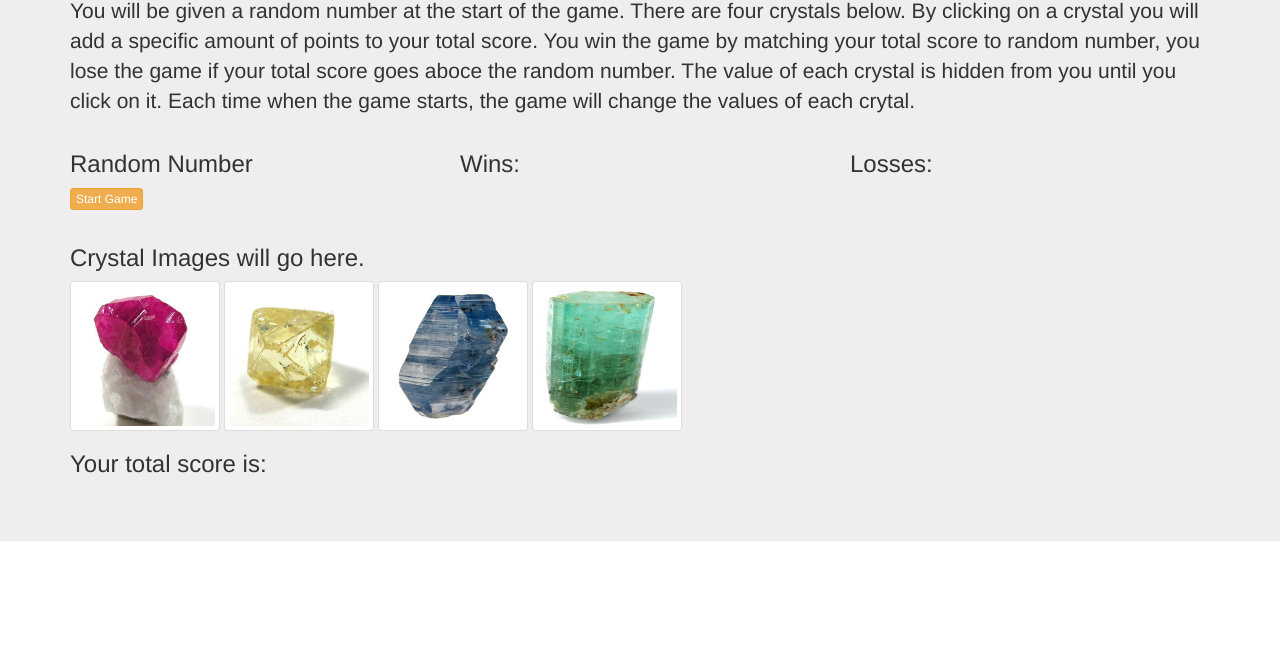
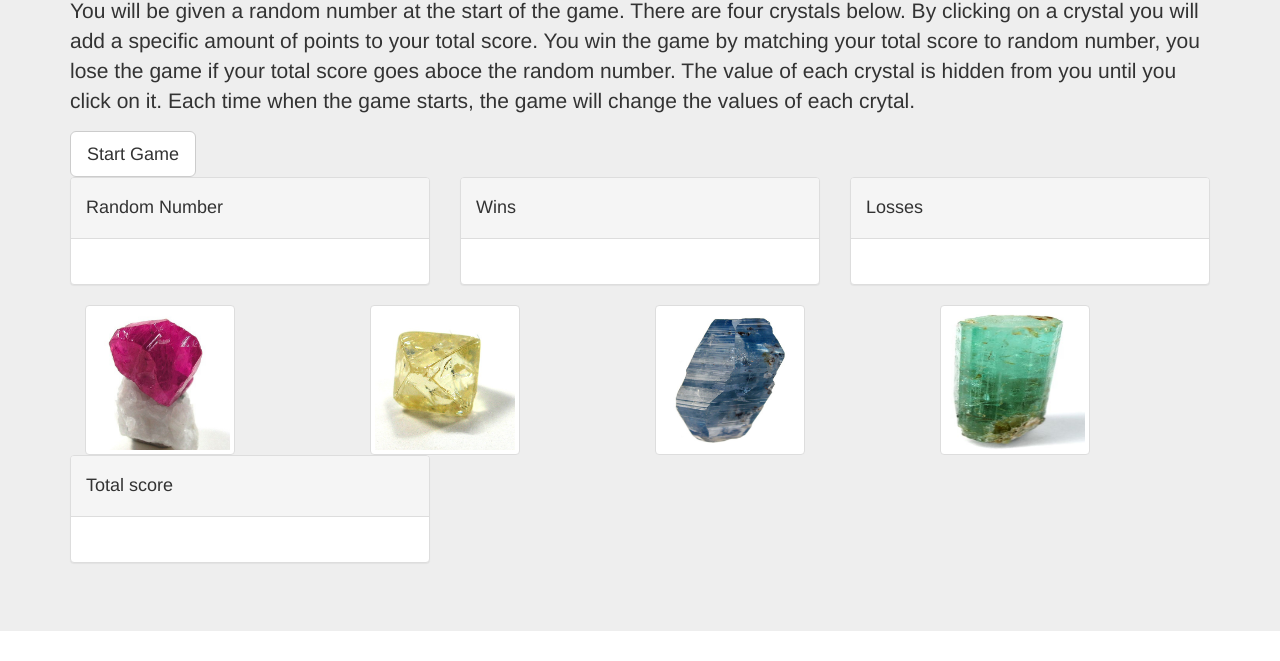
Before and after one commit to NancyDLL/week-4-game-crystal, a plain HTML site: page index.html in a window 1280 px wide. Shown: the part 151-812 px from the top of the page. Drawn offline with nearby package versions, Linux system fonts and the light colour scheme.

Commit message:
added more styling to the html and added the random number generation for crystals.

```diff
--- a/assets/javascript/game.js
+++ b/assets/javascript/game.js
@@ -15,13 +15,16 @@ $(".theme-button").on("click", function() {
 	//matchNum = $('#ranNum');
 	$("#ranNum").html(matchNum);
 	//Generate a random number between 1 to 12 for rubyNum - diamondNum - sapphireNum - emeraldNum
-			//Math.floor(Math.random() * 12) + 1;
-		//function numGenerator(){}
-			//These variables created within bigger function:
-				//rubyNum
-				//diamondNum
-				//sapphireNum
-				//emeraldNum
+	var rubyNum = Math.floor(Math.random() * 12) + 1;
+	console.log("The number for ruby is " + rubyNum);
+	var diamondNum = Math.floor(Math.random() * 12) + 1;
+	console.log("The number for diamond is " + diamondNum);
+	var sapphireNum = Math.floor(Math.random() * 12) + 1;
+	console.log("The number for sapphire is " + sapphireNum);
+	var emeraldNum = Math.floor(Math.random() * 12) + 1;
+	console.log("The number for emerald is " + emeraldNum);
+
+
 		//yourScore is populated by the clicks on each gem image.
 		//function gemAdder(){}
 			//capture in the variable yourScore the value of the image clicked each time
@@ -36,7 +39,8 @@ $(".theme-button").on("click", function() {
 					//
 			//else more than -> count loss, reset matchNum and gems and start a new round.
 				//use JQuery to display loss in the loss div
-					//
+	$("#winCount").html(wins);
+	$("#lossCount").html(losses);
 });
 //Considerations
 	//The variable for each gem would need to be held within the function for each gem.
--- a/index.html
+++ b/index.html
@@ -20,39 +20,60 @@
 		<div class="container">
 			<h1>The Crystal Collector!</h1>
 			<p>You will be given a random number at the start of the game. There are four crystals below. By clicking on a crystal you will add a specific amount of points to your total score. You win the game by matching your total score to random number, you lose the game if your total score goes aboce the random number. The value of each crystal is hidden from you until you click on it. Each time when the game starts, the game will change the values of each crytal.</p>
-
+			<button class="btn btn-default btn-lg theme-button">Start Game</button>
 		</div>
 		<div class="container">
 			<div class="row">
 				<div class="col-md-4">
-					<h3>Random Number</h3>
-					<!-- <button onclick="document.getElementById('startButton').innerHTML = getRndInteger(19,120)">Start Game</button>
-					<p id="startButton"></p> -->
-					 <button class="btn btn-warning btn-xs theme-button">Start Game</button>
-					<p><span id="ranNum"></span></p>
+					<div class="panel panel-default">
+						<div class="panel-heading">
+							<h4>Random Number</h4>
+						</div>
+						<div class="panel-body">
+							<p><span id="ranNum"></span></p>
+						</div>
+					</div>
 				</div>
 				<div class="col-md-4">
-					<h3>Wins:</h3>
-					<p><span id="winCount"></span></p>
+					<div class="panel panel-default">
+						<div class="panel-heading">
+							<h4>Wins</h4>
+						</div>
+						<div class="panel-body">
+							<p><span id="winCount"></span></p>
+						</div>
+					</div>
 				</div>
 				<div class="col-md-4">
-					<h3>Losses:</h3>
-					<p><span id="lossCount"></span></p>
+					<div class="panel panel-default">
+						<div class="panel-heading">
+							<h4>Losses</h4>
+						</div>
+						<div class="panel-body">
+							<p><span id="lossCount"></span></p>
+						</div>
+					</div>
 				</div>
 			</div>
 			<div class="row">
 				<div class="col-md-12">
-					<h3>Crystal Images will go here.</h3>
-					<span id="ruby"><img src="assets/images/rubyImage.jpg" alt="An image of a ruby is shown." class="img-thumbnail"></span>
-					<span id="diamond"><img src="assets/images/diamondImage.jpg" alt="An image of a diamond is shown." class="img-thumbnail"></span>
-					<span id="sapphire"><img src="assets/images/sapphireImage.jpg" alt="An image of a sapphire is shown." class="img-thumbnail"></span>
-					<span id="emerald"><img src="assets/images/emeraldImage.jpg" alt="An image of an emerald is shown." class="img-thumbnail"></span>
+					<span id="ruby" class="col-md-3"><img src="assets/images/rubyImage.jpg" alt="An image of a ruby is shown." class="img-thumbnail"></span>
+					<span id="diamond" class="col-md-3"><img src="assets/images/diamondImage.jpg" alt="An image of a diamond is shown." class="img-thumbnail"></span>
+					<span id="sapphire" class="col-md-3"><img src="assets/images/sapphireImage.jpg" alt="An image of a sapphire is shown." class="img-thumbnail"></span>
+					<span id="emerald" class="col-md-3"><img src="assets/images/emeraldImage.jpg" alt="An image of an emerald is shown." class="img-thumbnail"></span>
 				</div>
 			</div>
 			<div class="row">
-				<div class="col-md-12">
-					<h3>Your total score is:</h3>
-					<p><span id="yourScore"></span></p>
+				<div class="col-md-4">
+					<div class="panel panel-default">
+						<div class="panel-heading">
+							<h4>Total score</h4>
+						</div>
+						<div class="panel-body">
+							<p><span id="yourScore"></span></p>
+						</div>
+					</div>
+
 				</div>
 			</div>
 		</div>
```
Also changed, not shown: assets/images/dirt.jpg (added), 1 other file.
